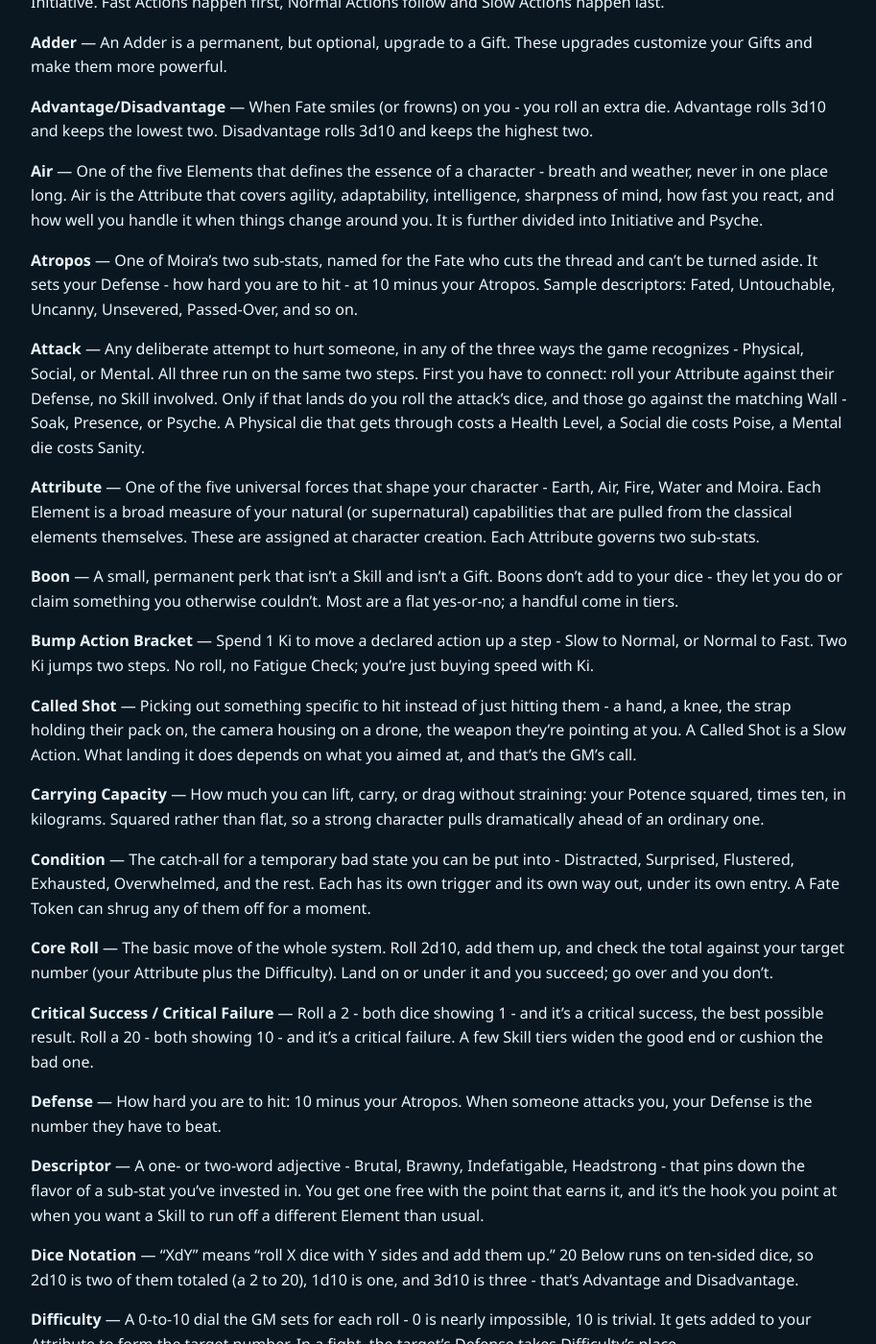
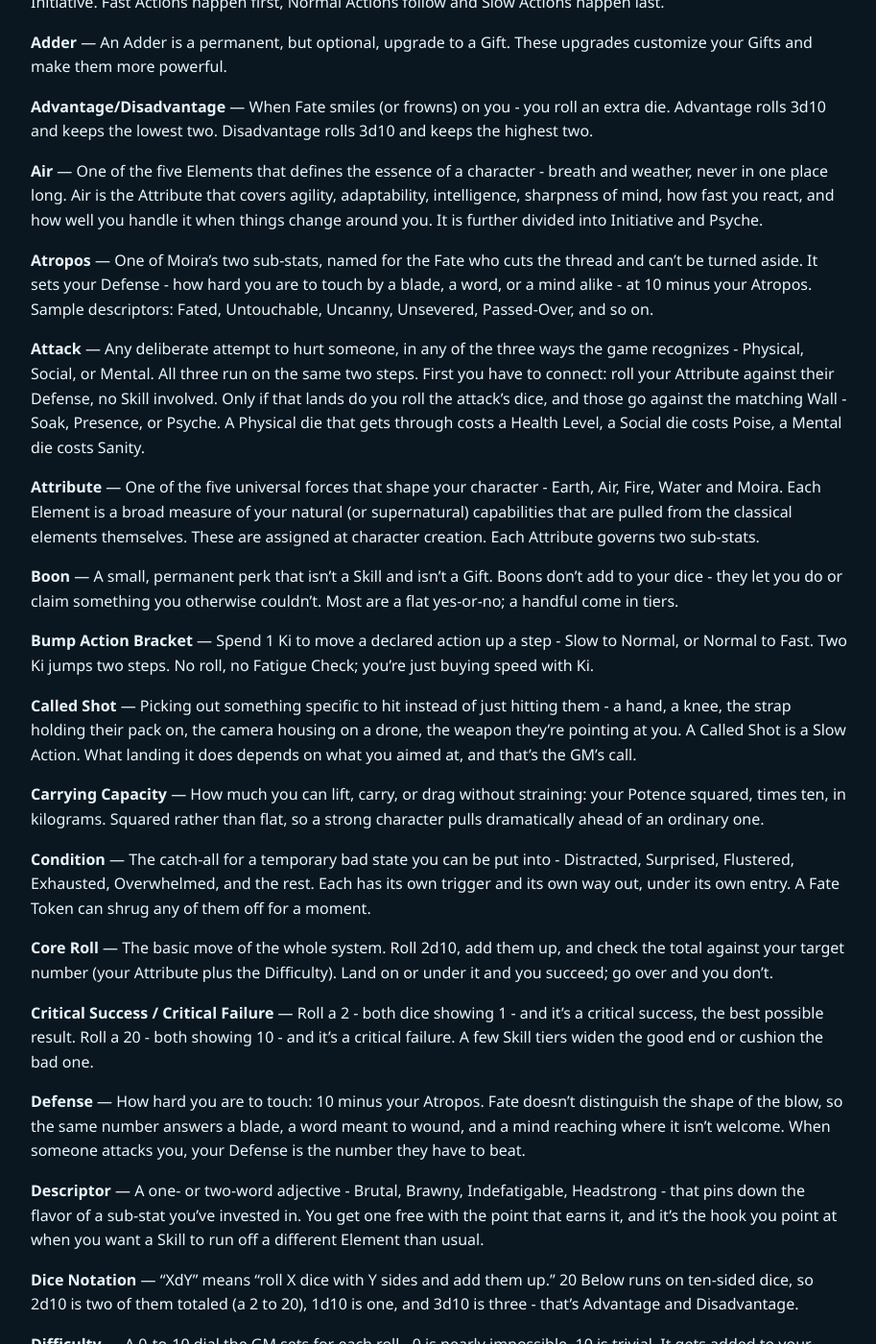
Before and after one commit to feralucce/20_Below, a Jekyll site: the page built from rules/glossary.md, in a window 1280 px wide and 1400 px high, scrolled down 522 px. Shown: the whole window at 96% size, without its empty margins (182-1095 px from the left). Built offline with Jekyll 4.4.1, drawn with Linux system fonts in a browser that asks for light colours; our own code applies the rules of GitHub Pages for plain Markdown files.

Commit message:
Stop describing Defense as only "how hard you are to hit"
Defense covers Physical, Social and Mental attacks alike - rules.md has
said so all along ("a blade, a word meant to wound, or a mind reaching
where it isn't welcome"), but the glossary, the sub-stat table and the
manuscript all still framed it as getting hit, which is the same drift
that had crept into the Atropos descriptors.

The Defense entry now says what the single number actually answers, the
Atropos entry and the step 5 table row match it, and Chapter 02 and
Chapter 03 carry the identical wording.

Co-Authored-By: Claude Opus 5 <noreply@anthropic.com>

```diff
--- a/rules/glossary.md
+++ b/rules/glossary.md
@@ -16,7 +16,7 @@ Some entries have a line of flavor text along with their mechanics. That is on p
 
 **Air** — One of the five Elements that defines the essence of a character - breath and weather, never in one place long. Air is the Attribute that covers agility, adaptability, intelligence, sharpness of mind, how fast you react, and how well you handle it when things change around you. It is further divided into Initiative and Psyche.
 
-**Atropos** — One of Moira’s two sub-stats, named for the Fate who cuts the thread and can’t be turned aside. It sets your Defense - how hard you are to hit - at 10 minus your Atropos. Sample descriptors: Fated, Untouchable, Uncanny, Unsevered, Passed-Over, and so on.
+**Atropos** — One of Moira’s two sub-stats, named for the Fate who cuts the thread and can’t be turned aside. It sets your Defense - how hard you are to touch by a blade, a word, or a mind alike - at 10 minus your Atropos. Sample descriptors: Fated, Untouchable, Uncanny, Unsevered, Passed-Over, and so on.
 
 **Attack** — Any deliberate attempt to hurt someone, in any of the three ways the game recognizes - Physical, Social, or Mental. All three run on the same two steps. First you have to connect: roll your Attribute against their Defense, no Skill involved. Only if that lands do you roll the attack’s dice, and those go against the matching Wall - Soak, Presence, or Psyche. A Physical die that gets through costs a Health Level, a Social die costs Poise, a Mental die costs Sanity.
 
@@ -36,7 +36,7 @@ Some entries have a line of flavor text along with their mechanics. That is on p
 
 **Critical Success / Critical Failure** — Roll a 2 - both dice showing 1 - and it’s a critical success, the best possible result. Roll a 20 - both showing 10 - and it’s a critical failure. A few Skill tiers widen the good end or cushion the bad one.
 
-**Defense** — How hard you are to hit: 10 minus your Atropos. When someone attacks you, your Defense is the number they have to beat.
+**Defense** — How hard you are to touch: 10 minus your Atropos. Fate doesn’t distinguish the shape of the blow, so the same number answers a blade, a word meant to wound, and a mind reaching where it isn’t welcome. When someone attacks you, your Defense is the number they have to beat.
 
 **Descriptor** — A one- or two-word adjective - Brutal, Brawny, Indefatigable, Headstrong - that pins down the flavor of a sub-stat you’ve invested in. You get one free with the point that earns it, and it’s the hook you point at when you want a Skill to run off a different Element than usual.
 
```
Also changed, not shown: rules/character-creation.md (+1 -1 lines).
